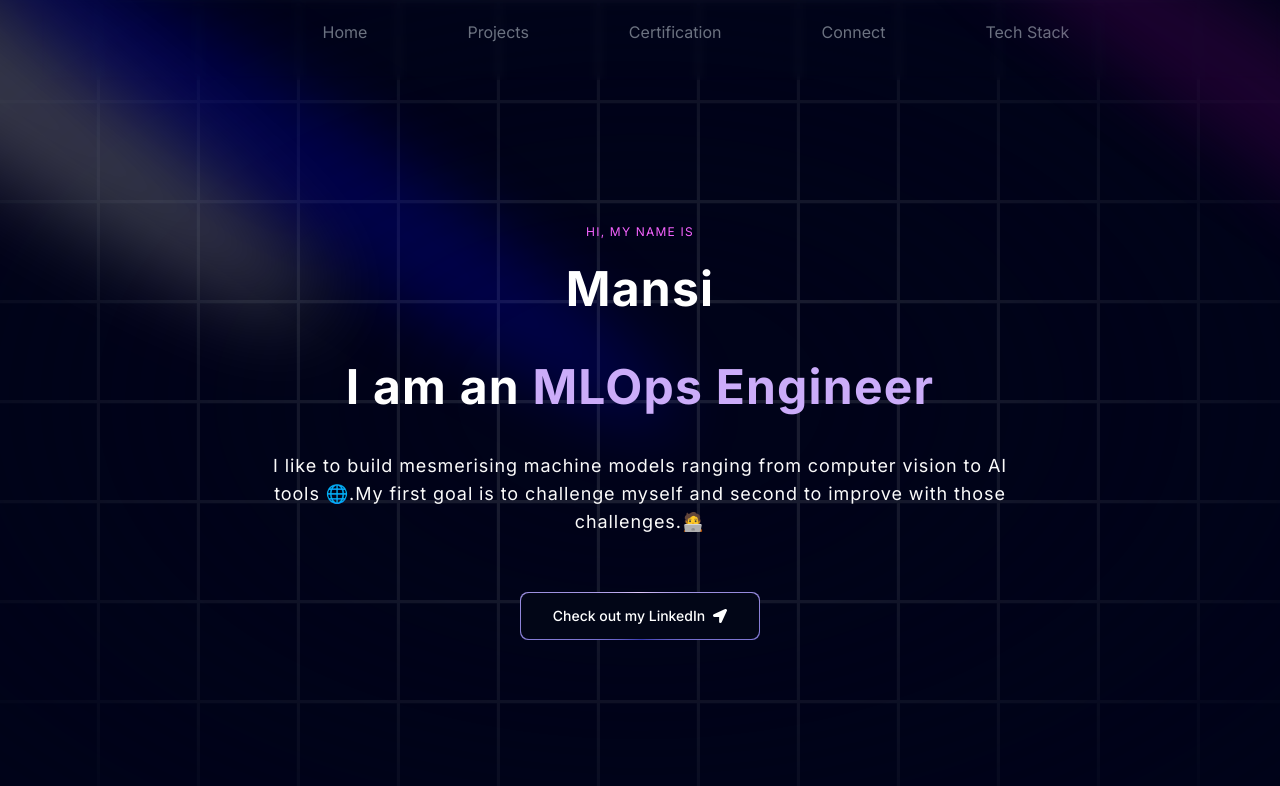
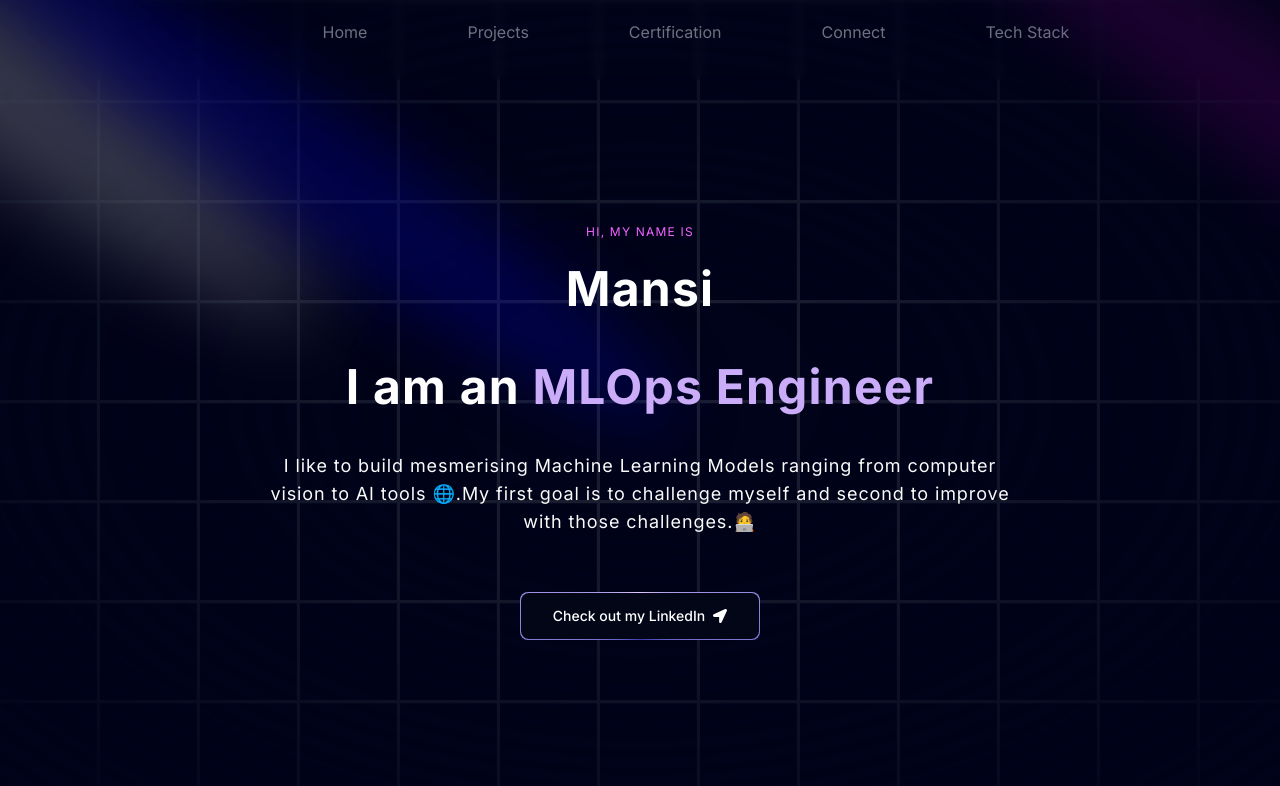
Before and after one commit to mansi104-ai/Portfolio, a Next.js app in the folder portfolio_mk/: page / in a window 1280 px wide. Shown: the top 786 px of the page. Built offline with nearby package versions, Linux system fonts and the light colour scheme.

Commit message:
hero section corrected

```diff
--- a/portfolio_mk/components/Hero.tsx
+++ b/portfolio_mk/components/Hero.tsx
@@ -29,7 +29,7 @@ const Hero = () => {
               words = 'I am an MLOps Engineer'/>
 
               <p className = 'text-center md:tracking-wider mb-4 text-sm md:text-base lg:text-lg mt-10px'>
-                 I like to build mesmerising machine models ranging  from computer vision to AI tools 🌐.My first goal is to challenge myself and second to improve with those challenges.🧑‍💻
+                 I like to build mesmerising Machine Learning Models ranging  from computer vision to AI tools 🌐.My first goal is to challenge myself and second to improve with those challenges.🧑‍💻
               </p>
 
               <Link href = "https://www.linkedin.com/in/mansi-kalra-b46608252">
```
